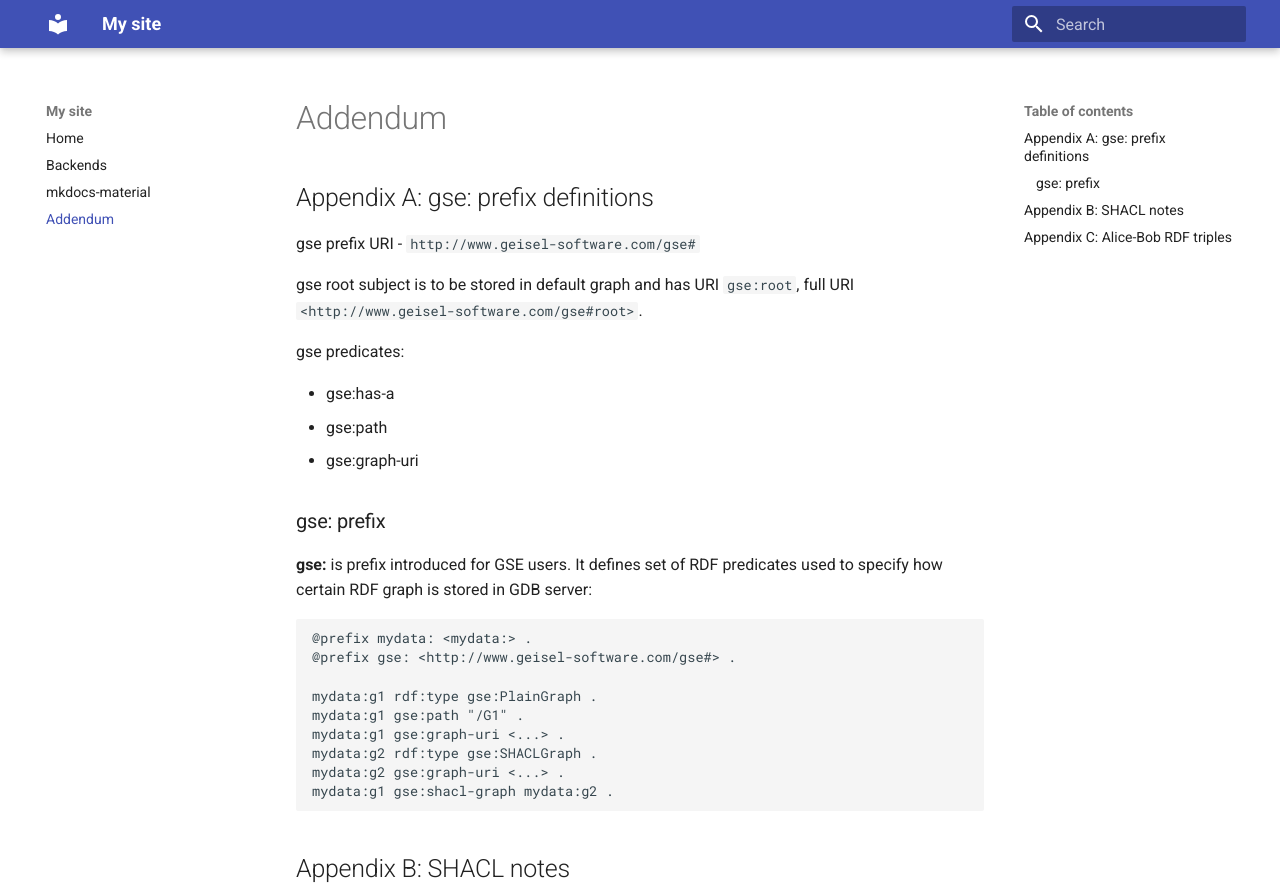
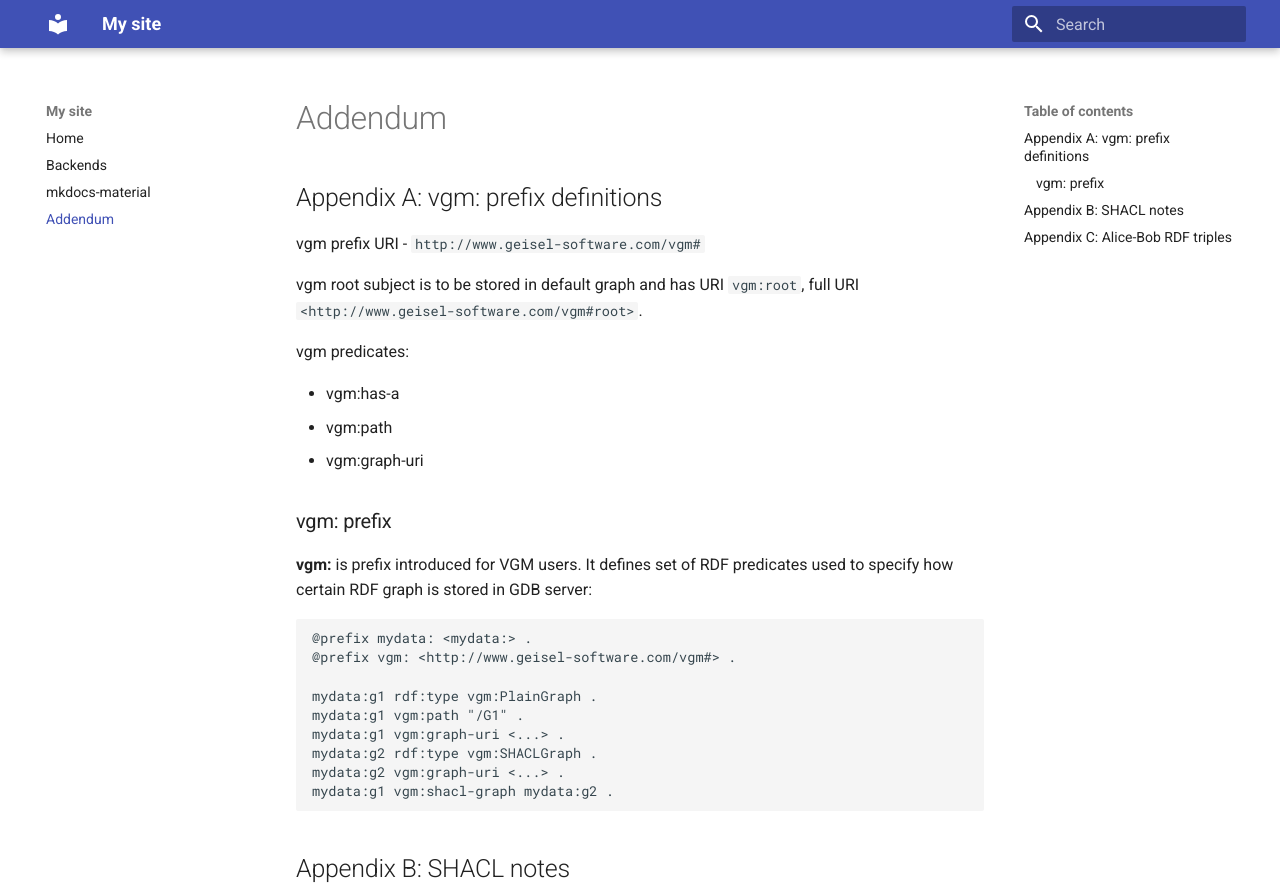
Before and after one commit to GeiselSoftware/kgm, an MkDocs documentation site: the page built from docs/addendum.md, in a window 1280 px wide and 1400 px high. Shown: the top 888 px of the window. Built offline with MkDocs 1.6.1 and Material for MkDocs 9.7.7, drawn with Linux system fonts in a browser that asks for light colours; some of the changed text lies outside the part shown.

Commit message:
rename to VGM - Versatile Graph Management

````diff
--- a/docs/addendum.md
+++ b/docs/addendum.md
@@ -1,29 +1,29 @@
 # Addendum
-## Appendix A: gse: prefix definitions
+## Appendix A: vgm: prefix definitions
 
-gse prefix URI - `http://www.geisel-software.com/gse#`
+vgm prefix URI - `http://www.geisel-software.com/vgm#`
 
-gse root subject is to be stored in default graph and has URI `gse:root`, full URI `<http://www.geisel-software.com/gse#root>`.
+vgm root subject is to be stored in default graph and has URI `vgm:root`, full URI `<http://www.geisel-software.com/vgm#root>`.
 
-gse predicates:
+vgm predicates:
 
-- gse:has-a
-- gse:path
-- gse:graph-uri
+- vgm:has-a
+- vgm:path
+- vgm:graph-uri
 
-### gse: prefix
+### vgm: prefix
 
-**gse:** is prefix introduced for GSE users. It defines set of RDF predicates used to specify how certain RDF graph is stored in GDB server:
+**vgm:** is prefix introduced for VGM users. It defines set of RDF predicates used to specify how certain RDF graph is stored in GDB server:
 ```
 @prefix mydata: <mydata:> .
-@prefix gse: <http://www.geisel-software.com/gse#> .
+@prefix vgm: <http://www.geisel-software.com/vgm#> .
 
-mydata:g1 rdf:type gse:PlainGraph .
-mydata:g1 gse:path "/G1" .
-mydata:g1 gse:graph-uri <...> .
-mydata:g2 rdf:type gse:SHACLGraph .
-mydata:g2 gse:graph-uri <...> .
-mydata:g1 gse:shacl-graph mydata:g2 .
+mydata:g1 rdf:type vgm:PlainGraph .
+mydata:g1 vgm:path "/G1" .
+mydata:g1 vgm:graph-uri <...> .
+mydata:g2 rdf:type vgm:SHACLGraph .
+mydata:g2 vgm:graph-uri <...> .
+mydata:g1 vgm:shacl-graph mydata:g2 .
 ```
 
 ## Appendix B: SHACL notes
@@ -56,15 +56,15 @@ ab:boston rdf:type ab:Location.
 ab:pop-music rdf:type ab:MusicGenre.
 ab:heavy-metal-music rdf:type ab:MusicGenre.
 
-ab:alice ab:name "Alice"; gse:node_vis_color "green"; ab:livesIn ab:worcester;
+ab:alice ab:name "Alice"; vgm:node_vis_color "green"; ab:livesIn ab:worcester;
          ab:likes ab:mona-lisa; ab:likes ab:pop-music .
-ab:bob ab:name "Bob"; gse:node_vis_color "cyan"; ab:livesIn ab:boston;
+ab:bob ab:name "Bob"; vgm:node_vis_color "cyan"; ab:livesIn ab:boston;
        ab:likes ab:night-watch; ab:likes ab:heavy-metal-music .
-ab:charlie ab:name "Charlie"; gse:node_vis_color "orange"; ab:livesIn ab:worcester;
+ab:charlie ab:name "Charlie"; vgm:node_vis_color "orange"; ab:livesIn ab:worcester;
        ab:likes ab:pop-music .
 
-ab:amy ab:name "Amy"; gse:node_vis_color "brown"; ab:ownedBy ab:alice .
-ab:luna ab:name "Luna"; gse:node_vis_color "white"; ab:ownedBy ab:bob .
+ab:amy ab:name "Amy"; vgm:node_vis_color "brown"; ab:ownedBy ab:alice .
+ab:luna ab:name "Luna"; vgm:node_vis_color "white"; ab:ownedBy ab:bob .
 
 ab:mona-lisa ab:name "Mona Lisa"; ab:author ab:leonardo-da-vinci; ab:location ab:paris.
 ab:night-watch ab:name "Night Watch"; ab:author ab:rembrandt; ab:location ab:amsterdam.
````
Also changed, not shown: README.md (+5 -5 lines), docs/backends.md (+4 -4 lines), docs/index.md (+10 -10 lines), 6 other files.
